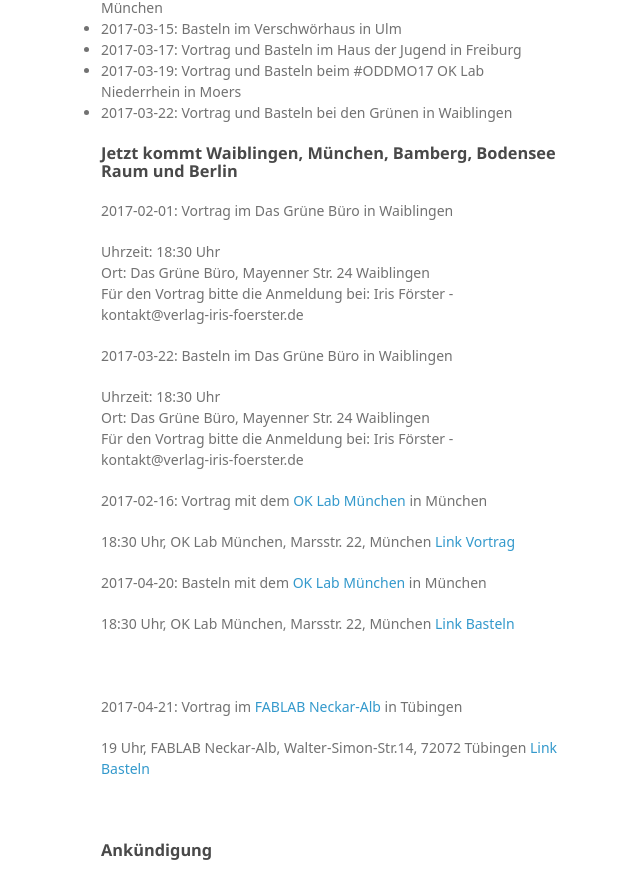
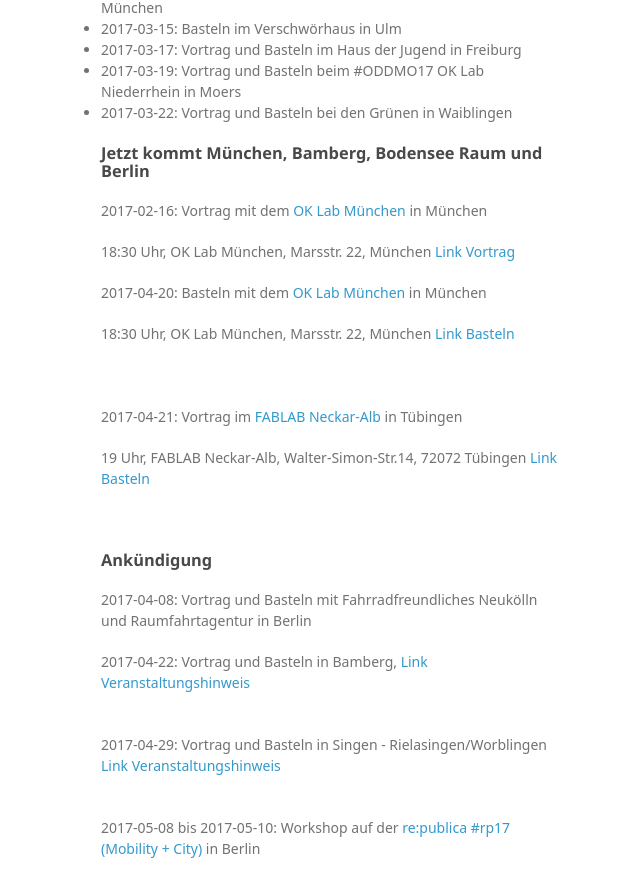
Before and after one commit to riedelwerk/feinstaub_messen_click, a plain HTML site: page index.html in a window 1280 px wide. Shown: the part 775-1651 px from the top of the page, without its empty margins (509-1149 px from the left). Drawn offline with Linux system fonts and the light colour scheme; a web font is replaced by a local one.

Commit message:
Update index.html

```diff
--- a/index.html
+++ b/index.html
@@ -90,21 +90,7 @@
 
 <br>
 <h3>
-<a id="öffentliche-vorstellung" class="anchor" href="#%C3%B6ffentliche-vorstellung" aria-hidden="true"><span aria-hidden="true" class="octicon octicon-link"></span></a>Jetzt kommt Waiblingen, München, Bamberg, Bodensee Raum und Berlin</h3>
-
-<p>2017-02-01: Vortrag im Das Grüne Büro in Waiblingen</p>
-
-<p>Uhrzeit: 18:30 Uhr<br>
-Ort: Das Grüne Büro, Mayenner Str. 24 Waiblingen<br>
-Für den Vortrag bitte die Anmeldung bei: Iris Förster - kontakt@verlag-iris-foerster.de
-<br>
-
-<p>2017-03-22: Basteln im Das Grüne Büro in Waiblingen</p>
-
-<p>Uhrzeit: 18:30 Uhr<br>
-Ort: Das Grüne Büro, Mayenner Str. 24 Waiblingen<br>
-Für den Vortrag bitte die Anmeldung bei: Iris Förster - kontakt@verlag-iris-foerster.de
-<br>
+<a id="öffentliche-vorstellung" class="anchor" href="#%C3%B6ffentliche-vorstellung" aria-hidden="true"><span aria-hidden="true" class="octicon octicon-link"></span></a>Jetzt kommt München, Bamberg, Bodensee Raum und Berlin</h3>
 
 
 <p>2017-02-16: Vortrag mit dem <a href="http://codefor.de/muenchen/" target="_blank">OK Lab München</a> in München</p>
```
